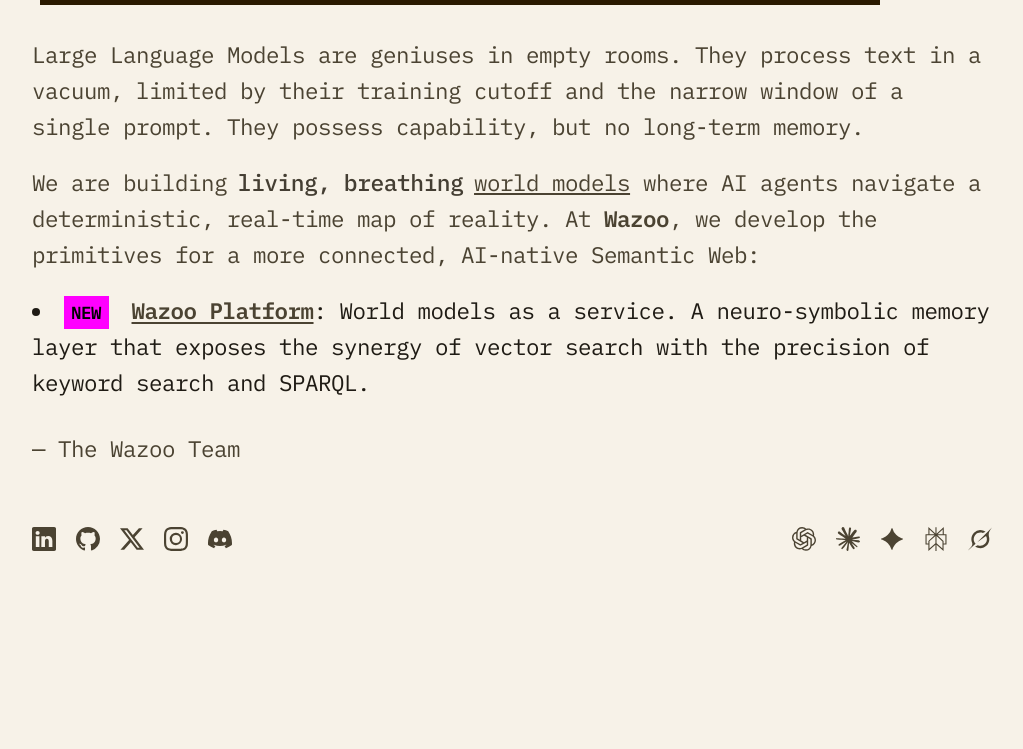
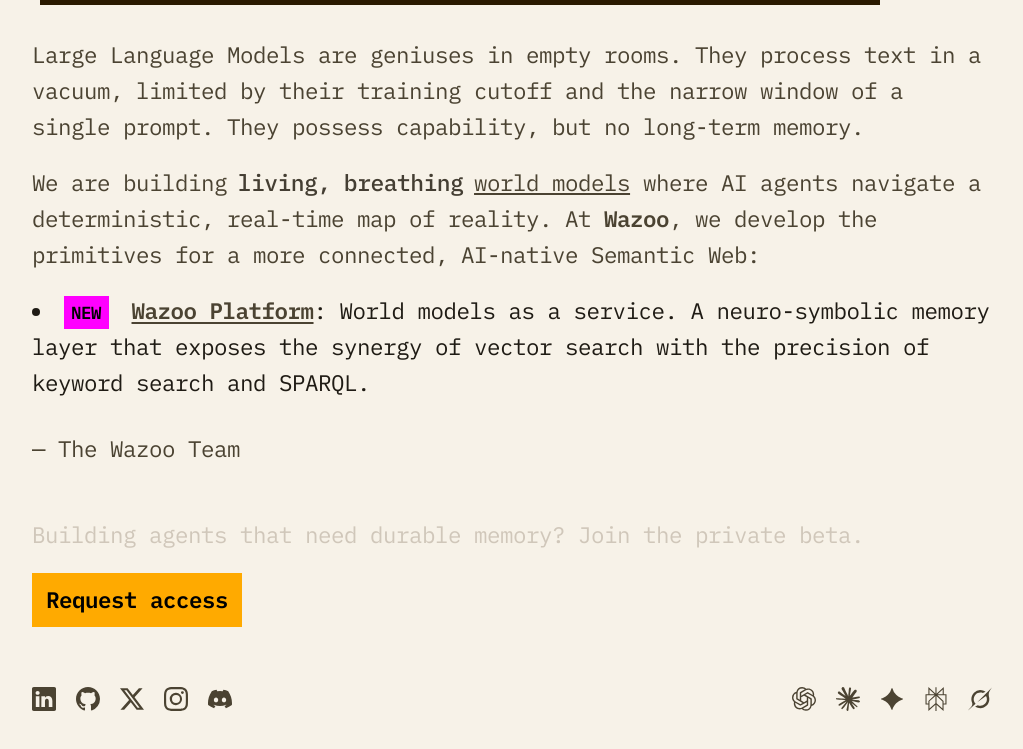
Before and after one commit to wazootech/wazoo.dev, a plain HTML site: page index.html in a window 1280 px wide. Shown: the part 458-1207 px from the top of the page, without its empty margins (48-1071 px from the left). Before the commit the page ends 1089 px from the top, so only its background shows below. Drawn offline with Linux system fonts and the light colour scheme.

Commit message:
feat: add footer waitlist CTA to private beta form

```diff
--- a/index.html
+++ b/index.html
@@ -167,6 +167,16 @@
 
         <p class="paragraph signature">
           — The Wazoo Team
+        </p>
+
+        <p class="footer-cta">
+          Building agents that need durable memory? Join the private beta.
+          <a
+            class="beta-button"
+            href="https://forms.gle/Se2rd3Znsr4S7Xz56"
+            target="_blank"
+            rel="noopener noreferrer"
+          >Request access</a>
         </p>
 
         <div class="footer-socials">
--- a/styles.css
+++ b/styles.css
@@ -251,6 +251,15 @@ body {
 
 .signature {
   margin-top: 0.5rem;
+}
+
+.footer-cta {
+  color: #d0c7ba;
+  display: flex;
+  align-items: center;
+  flex-wrap: wrap;
+  gap: 0.75rem;
+  margin-top: 1.5rem;
 }
 
 /* Social Icons */
```
